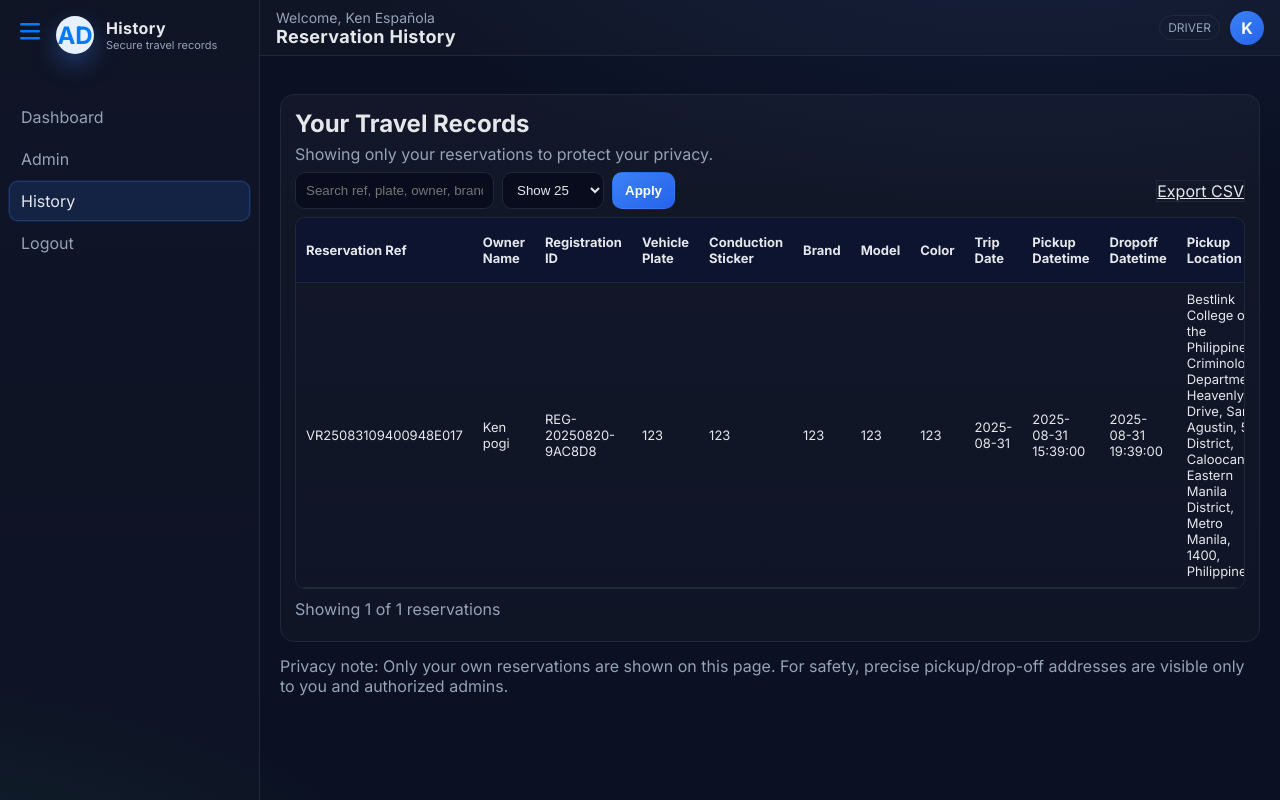
After one commit to euonoia/project-management, a PHP site: page /connections/auth/history.php in a window 1280 px wide. The commit adds this page. Run offline with PHP 8.4, Linux system fonts and the light colour scheme; a user stored in the database is signed in; data comes from the database, SQL or seed files in the repository.

Commit message:
initial commit

```diff
--- /dev/null
+++ b/logistics2/connections/auth/history.php
@@ -0,0 +1,371 @@
+<?php
+// History: secure reservation and cost overview for the current session user
+// - Session check; redirect to login if not authenticated
+// - Joins: users (vehicle owner), vehicles, vehicle_reservations, cost_analysis
+// - Shows: owner name, conduction_sticker, car_brand, model, color, vehicle_plate,
+//          trip_date, pickup_datetime, dropoff_datetime, pickup_location,
+//          dropoff_location, requester_name, status, assigned_driver, driver_contact,
+//          arrival_time, total driver_earnings (per reservation)
+
+// Security headers
+header('X-Frame-Options: DENY');
+header('X-Content-Type-Options: nosniff');
+header('Referrer-Policy: strict-origin-when-cross-origin');
+
+session_start();
+require_once('../../../database/connect.php');
+
+// Require login. Same session keys are established by admin_login.php
+if (!isset($_SESSION['user_id'])) {
+    header('Location: login.php');
+    exit();
+}
+
+$session_uid  = (string)($_SESSION['user_id'] ?? ''); // firebase_uid or app user_id
+$session_role = (string)($_SESSION['role'] ?? 'user');
+$session_name = trim(((string)($_SESSION['firstname'] ?? '') . ' ' . (string)($_SESSION['lastname'] ?? '')));
+if ($session_name === '') { $session_name = 'User'; }
+
+// Helper: HTML escape
+function e($str) { return htmlspecialchars((string)$str, ENT_QUOTES, 'UTF-8'); }
+
+// Filters & pagination
+$kw      = trim((string)($_GET['q'] ?? ''));
+$page    = max(1, (int)($_GET['p'] ?? 1));
+$pageSz  = max(1, min(100, (int)($_GET['ps'] ?? 25)));
+$offset  = ($page - 1) * $pageSz;
+$export  = isset($_GET['export']) && $_GET['export'] === '1';
+// Non-admins can only see their own reservations. Admins can toggle mine=1 to filter to self.
+$mine    = isset($_GET['mine']) ? ($_GET['mine'] === '1') : ($session_role !== 'admin');
+
+// Build WHERE clause
+$where  = [];
+$params = [];
+if ($mine) {
+    // Important: enforce row-level filter to protect user privacy
+    // Note: Some historical data may store firebase_uid in vr.user_id or ca.user_id. Support both.
+    $where[] = '(vr.user_id = :uid OR ca.user_id = :uid)';
+    $params[':uid'] = $session_uid;
+}
+if ($kw !== '') {
+    $where[] = '(
+        vr.reservation_ref LIKE :kw OR
+        vr.vehicle_plate LIKE :kw OR
+        v.registration_id LIKE :kw OR
+        v.conduction_sticker LIKE :kw OR
+        v.car_brand LIKE :kw OR
+        v.model LIKE :kw OR
+        v.color LIKE :kw OR
+        uo.firstname LIKE :kw OR
+        uo.lastname LIKE :kw OR
+        vr.pickup_location LIKE :kw OR
+        vr.dropoff_location LIKE :kw
+    )';
+    $params[':kw'] = '%'.$kw.'%';
+}
+$WSQL = $where ? ('WHERE ' . implode(' AND ', $where)) : '';
+
+// Total distinct reservations (for pagination)
+$totalRows = 0;
+try {
+    $sqlCount = 'SELECT COUNT(DISTINCT vr.reservation_ref) FROM vehicle_reservations vr
+        JOIN vehicles v ON v.registration_id = vr.vehicle_registration_id
+        LEFT JOIN users uo ON uo.user_id = v.user_id
+        LEFT JOIN cost_analysis ca ON ca.reservation_ref = vr.reservation_ref
+        ' . $WSQL;
+    $stmt = $dbh->prepare($sqlCount);
+    $stmt->execute($params);
+    $totalRows = (int)$stmt->fetchColumn();
+} catch (Throwable $e) {
+    $totalRows = 0;
+}
+
+// Core query: aggregate driver earnings per reservation
+$qBase = 'SELECT
+    vr.reservation_ref,
+    vr.vehicle_registration_id,
+    vr.vehicle_plate,
+    vr.trip_date,
+    vr.pickup_datetime,
+    vr.dropoff_datetime,
+    vr.pickup_location,
+    vr.dropoff_location,
+    vr.requester_name,
+    vr.status,
+    vr.assigned_driver,
+    vr.driver_contact,
+    vr.arrival_time,
+    v.conduction_sticker,
+    v.car_brand,
+    v.model,
+    v.color,
+    COALESCE(uo.firstname, "") AS owner_firstname,
+    COALESCE(uo.lastname,  "") AS owner_lastname,
+    COALESCE(SUM(ca.driver_earnings), 0) AS total_driver_earnings
+FROM vehicle_reservations vr
+JOIN vehicles v ON v.registration_id = vr.vehicle_registration_id
+LEFT JOIN users uo ON uo.user_id = v.user_id -- owner of the vehicle
+LEFT JOIN cost_analysis ca ON ca.reservation_ref = vr.reservation_ref
+' . $WSQL . '
+GROUP BY
+    vr.reservation_ref,
+    vr.vehicle_registration_id,
+    vr.vehicle_plate,
+    vr.trip_date,
+    vr.pickup_datetime,
+    vr.dropoff_datetime,
+    vr.pickup_location,
+    vr.dropoff_location,
+    vr.requester_name,
+    vr.status,
+    vr.assigned_driver,
+    vr.driver_contact,
+    vr.arrival_time,
+    v.conduction_sticker,
+    v.car_brand,
+    v.model,
+    v.color,
+    uo.firstname,
+    uo.lastname
+ORDER BY vr.pickup_datetime DESC';
+
+$rows = [];
+try {
+    $sql = $qBase . ($export ? '' : ' LIMIT :lim OFFSET :off');
+    $stmt = $dbh->prepare($sql);
+    foreach ($params as $k => $v) {
+        $stmt->bindValue($k, $v, is_int($v) ? PDO::PARAM_INT : PDO::PARAM_STR);
+    }
+    if (!$export) {
+        $stmt->bindValue(':lim', $pageSz, PDO::PARAM_INT);
+        $stmt->bindValue(':off', $offset, PDO::PARAM_INT);
+    }
+    $stmt->execute();
+    $rows = $stmt->fetchAll(PDO::FETCH_ASSOC);
+} catch (Throwable $e) {
+    $rows = [];
+}
+
+// CSV export for transparency
+if ($export) {
+    header('Content-Type: text/csv');
+    header('Content-Disposition: attachment; filename="reservation_history.csv"');
+    $out = fopen('php://output', 'w');
+    fputcsv($out, [
+        'Reservation Ref', 'Owner Name', 'Registration ID', 'Vehicle Plate', 'Conduction Sticker', 'Brand', 'Model', 'Color',
+        'Trip Date', 'Pickup Datetime', 'Dropoff Datetime', 'Pickup Location', 'Dropoff Location',
+        'Requester Name', 'Status', 'Assigned Driver', 'Driver Contact', 'Arrival Time', 'Total Driver Earnings'
+    ]);
+    foreach ($rows as $r) {
+        $owner = trim(($r['owner_firstname'] ?? '') . ' ' . ($r['owner_lastname'] ?? ''));
+        fputcsv($out, [
+            (string)$r['reservation_ref'],
+            $owner,
+            (string)$r['vehicle_registration_id'],
+            (string)$r['vehicle_plate'],
+            (string)$r['conduction_sticker'],
+            (string)$r['car_brand'],
+            (string)$r['model'],
+            (string)$r['color'],
+            (string)$r['trip_date'],
+            (string)$r['pickup_datetime'],
+            (string)$r['dropoff_datetime'],
+            (string)$r['pickup_location'],
+            (string)$r['dropoff_location'],
+            (string)$r['requester_name'],
+            (string)$r['status'],
+            (string)$r['assigned_driver'],
+            (string)$r['driver_contact'],
+            (string)$r['arrival_time'],
+            number_format((float)$r['total_driver_earnings'], 2, '.', ''),
+        ]);
+    }
+    fclose($out);
+    exit;
+}
+?>
+<!doctype html>
+<html lang="en">
+<head>
+  <meta charset="utf-8" />
+  <meta name="viewport" content="width=device-width, initial-scale=1" />
+  <title>Reservation History</title>
+  <link rel="stylesheet" href="style.css" />
+  <link rel="preconnect" href="https://fonts.googleapis.com">
+  <link rel="preconnect" href="https://fonts.gstatic.com" crossorigin>
+  <link href="https://fonts.googleapis.com/css2?family=Inter:wght@400;500;600;700&display=swap" rel="stylesheet">
+</head>
+<body>
+<div class="layout">
+  <div class="main-area">
+    <aside class="sidebar" id="sidebar">
+      <div class="brand">
+        <button id="sidebarToggle" aria-label="Toggle sidebar" style="background:none;border:none;outline:none;cursor:pointer;padding:0 0 8px 0;display:flex;align-items:center;">
+          <svg id="sidebarToggleIcon" width="28" height="28" viewBox="0 0 28 28" fill="none" xmlns="http://www.w3.org/2000/svg">
+            <rect x="4" y="6" width="20" height="2.5" rx="1.25" fill="#007bff"/>
+            <rect x="4" y="13" width="20" height="2.5" rx="1.25" fill="#007bff"/>
+            <rect x="4" y="20" width="20" height="2.5" rx="1.25" fill="#007bff"/>
+          </svg>
+        </button>
+        <div class="logo">AD</div>
+        <div>
+          <h1>History</h1>
+          <div class="subtitle">Secure travel records</div>
+        </div>
+      </div>
+      <nav class="sidenav">
+        <a href="index.php">Dashboard</a>
+        <a href="admin.php">Admin</a>
+        <a href="history.php" class="active">History</a>
+        <a href="logout.php">Logout</a>
+      </nav>
+    </aside>
+    <div class="content-area" style="display:flex;flex-direction:column;flex:1 1 0%;min-width:0;">
+      <header class="topbar">
+        <div>
+          <div class="muted" style="font-size:14px">Welcome, <?php echo e($session_name); ?></div>
+          <div style="font-weight:800; font-size:18px; letter-spacing:.3px">Reservation History</div>
+        </div>
+        <div class="userbox">
+          <span class="pill"><?php echo e(strtoupper($session_role)); ?></span>
+          <div class="avatar"><?php echo e(strtoupper(substr($session_name,0,1))); ?></div>
+        </div>
+      </header>
+      <main class="content">
+
+        <section class="panel card">
+          <h2 style="margin:0 0 6px">Your Travel Records</h2>
+          <div class="muted" style="margin-bottom:8px">
+            <?php if ($mine) : ?>
+              Showing only your reservations to protect your privacy.
+            <?php else: ?>
+              Admin view: Showing all reservations. Use the "Mine" toggle to filter to your own.
+            <?php endif; ?>
+          </div>
+
+          <div class="toolbar">
+            <form class="search" method="get" action="">
+              <input type="text" name="q" value="<?php echo e($kw); ?>" placeholder="Search ref, plate, owner, brand, location..." />
+              <select name="ps">
+                <?php foreach ([25,50,100] as $ps): ?>
+                  <option value="<?php echo (int)$ps; ?>" <?php echo ($pageSz === $ps ? 'selected' : ''); ?>>Show <?php echo (int)$ps; ?></option>
+                <?php endforeach; ?>
+              </select>
+              <?php if ($session_role === 'admin'): ?>
+                <label class="pill" style="display:inline-flex;align-items:center;gap:6px;cursor:pointer;">
+                  <input type="checkbox" name="mine" value="1" <?php echo $mine ? 'checked' : ''; ?> style="accent-color:#3b82f6;"> Mine
+                </label>
+              <?php else: ?>
+                <input type="hidden" name="mine" value="1" />
+              <?php endif; ?>
+              <button class="btn" type="submit">Apply</button>
+            </form>
+            <div>
+              <a class="btn-ghost" href="?<?php echo http_build_query(array_merge($_GET, ['export' => '1', 'p' => 1])); ?>">Export CSV</a>
+            </div>
+          </div>
+
+          <div style="max-height:560px; overflow:auto; border:1px solid var(--border); border-radius:10px">
+            <table>
+              <thead>
+                <tr>
+                  <th>Reservation Ref</th>
+                  <th>Owner Name</th>
+                  <th>Registration ID</th>
+                  <th>Vehicle Plate</th>
+                  <th>Conduction Sticker</th>
+                  <th>Brand</th>
+                  <th>Model</th>
+                  <th>Color</th>
+                  <th>Trip Date</th>
+                  <th>Pickup Datetime</th>
+                  <th>Dropoff Datetime</th>
+                  <th>Pickup Location</th>
+                  <th>Dropoff Location</th>
+                  <th>Requester</th>
+                  <th>Status</th>
+                  <th>Assigned Driver</th>
+                  <th>Driver Contact</th>
+                  <th>Arrival Time</th>
+                  <th>Total Driver Earnings</th>
+                </tr>
+              </thead>
+              <tbody>
+                <?php if (empty($rows)) : ?>
+                  <tr><td class="muted" colspan="19">No records found.</td></tr>
+                <?php else: foreach ($rows as $r) :
+                  $owner = trim(((string)($r['owner_firstname'] ?? '')) . ' ' . ((string)($r['owner_lastname'] ?? '')));
+                ?>
+                  <tr>
+                    <td><?php echo e($r['reservation_ref'] ?? ''); ?></td>
+                    <td><?php echo e($owner); ?></td>
+                    <td><?php echo e($r['vehicle_registration_id'] ?? ''); ?></td>
+                    <td><?php echo e($r['vehicle_plate'] ?? ''); ?></td>
+                    <td><?php echo e($r['conduction_sticker'] ?? ''); ?></td>
+                    <td><?php echo e($r['car_brand'] ?? ''); ?></td>
+                    <td><?php echo e($r['model'] ?? ''); ?></td>
+                    <td><?php echo e($r['color'] ?? ''); ?></td>
+                    <td><?php echo e($r['trip_date'] ?? ''); ?></td>
+                    <td><?php echo e($r['pickup_datetime'] ?? ''); ?></td>
+                    <td><?php echo e($r['dropoff_datetime'] ?? ''); ?></td>
+                    <td><?php echo e($r['pickup_location'] ?? ''); ?></td>
+                    <td><?php echo e($r['dropoff_location'] ?? ''); ?></td>
+                    <td><?php echo e($r['requester_name'] ?? ''); ?></td>
+                    <td><?php echo e($r['status'] ?? ''); ?></td>
+                    <td><?php echo e($r['assigned_driver'] ?? ''); ?></td>
+                    <td><?php echo e($r['driver_contact'] ?? ''); ?></td>
+                    <td><?php echo e($r['arrival_time'] ?? ''); ?></td>
+                    <td><?php echo '₱ ' . number_format((float)($r['total_driver_earnings'] ?? 0), 2); ?></td>
+                  </tr>
+                <?php endforeach; endif; ?>
+              </tbody>
+            </table>
+          </div>
+
+          <?php $maxPage = ($totalRows > 0) ? (int)ceil($totalRows / $pageSz) : 1; ?>
+          <div class="toolbar" style="margin-top:10px">
+            <div class="muted">Showing <?php echo (int)min($page * $pageSz, max(0, $totalRows)); ?> of <?php echo (int)$totalRows; ?> reservations</div>
+            <div>
+              <?php if ($page > 1): ?>
+                <a class="btn-ghost" href="?<?php echo http_build_query(array_merge($_GET, ['p' => $page - 1])); ?>">Prev</a>
+              <?php endif; ?>
+              <?php if ($page < $maxPage): ?>
+                <a class="btn-ghost" href="?<?php echo http_build_query(array_merge($_GET, ['p' => $page + 1])); ?>">Next</a>
+              <?php endif; ?>
+            </div>
+          </div>
+        </section>
+
+        <?php if ($session_role !== 'admin'): ?>
+          <p class="muted" style="margin-top:14px">
+            Privacy note: Only your own reservations are shown on this page. For safety, precise pickup/drop-off addresses are visible only to you and authorized admins.
+          </p>
+        <?php endif; ?>
+
+      </main>
+    </div>
+  </div>
+</div>
+<script>
+// Sidebar toggle persistence (reuse pattern from index.php)
+document.addEventListener('DOMContentLoaded', function() {
+  var sidebar = document.getElementById('sidebar');
+  var toggle = document.getElementById('sidebarToggle');
+  var icon = document.getElementById('sidebarToggleIcon');
+  if (localStorage.getItem('sidebar-collapsed') === '1') {
+    sidebar.classList.add('collapsed');
+    if (icon) icon.style.transform = 'rotate(180deg)';
+  }
+  if (toggle && sidebar) {
+    toggle.addEventListener('click', function(e) {
+      e.preventDefault();
+      sidebar.classList.toggle('collapsed');
+      var isCollapsed = sidebar.classList.contains('collapsed');
+      if (icon) icon.style.transform = isCollapsed ? 'rotate(180deg)' : '';
+      localStorage.setItem('sidebar-collapsed', isCollapsed ? '1' : '0');
+    });
+  }
+});
+</script>
+</body>
+</html>
--- a/logistics2/connections/auth/index.php
+++ b/logistics2/connections/auth/index.php
@@ -157,13 +157,14 @@ try {
       <nav class="sidenav">
         <a href="../../dispatchsystem/index.php">Reservations</a>
         <a href="admin.php">Admin</a>
+        <a href="history.php">History</a>
         <a href="../auth/logout.php">Logout</a>
         <hr style="border-color:var(--border)">
         <div class="dropdown modern-dropdown" tabindex="0">
           <button class="dropdown-btn" id="dropdownBtn" aria-haspopup="true" aria-expanded="false">
             <span style="display:flex;align-items:center;gap:8px;">
               <svg width="18" height="18" viewBox="0 0 20 20" fill="none" xmlns="http://www.w3.org/2000/svg" style="vertical-align:middle;"><circle cx="10" cy="10" r="9" stroke="#007bff" stroke-width="2" fill="#e6f0ff"/><path d="M7 8l3 3 3-3" stroke="#007bff" stroke-width="2" stroke-linecap="round" stroke-linejoin="round"/></svg>
-              <span>Tables</span>
+              <span>Records</span>
             </span>
           </button>
           <div class="dropdown-content modern-dropdown-content" id="dropdownContent" role="menu">
```
Also changed, not shown: logistics2/connections/auth/users.php (added, +11 -0 lines).
